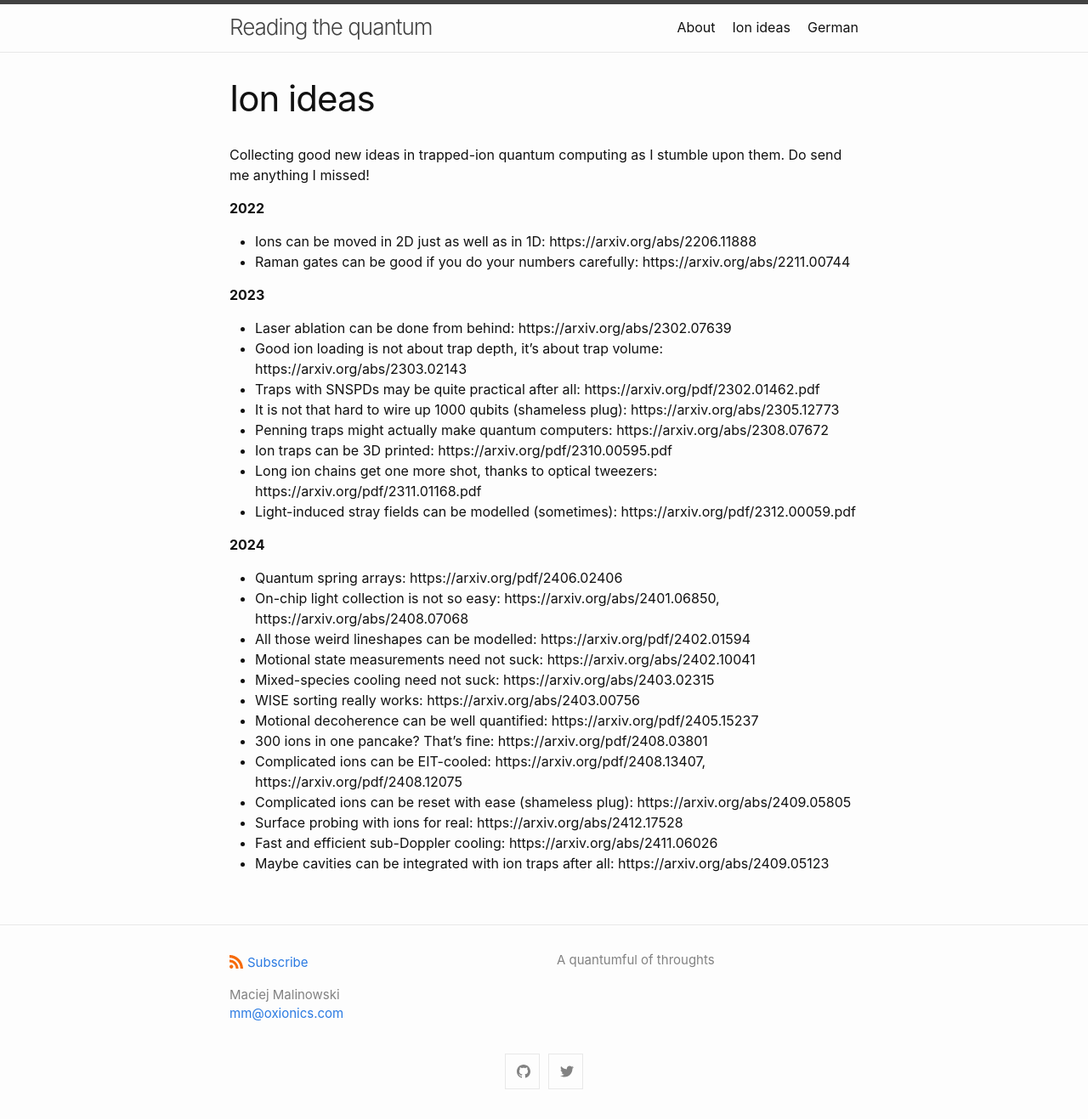
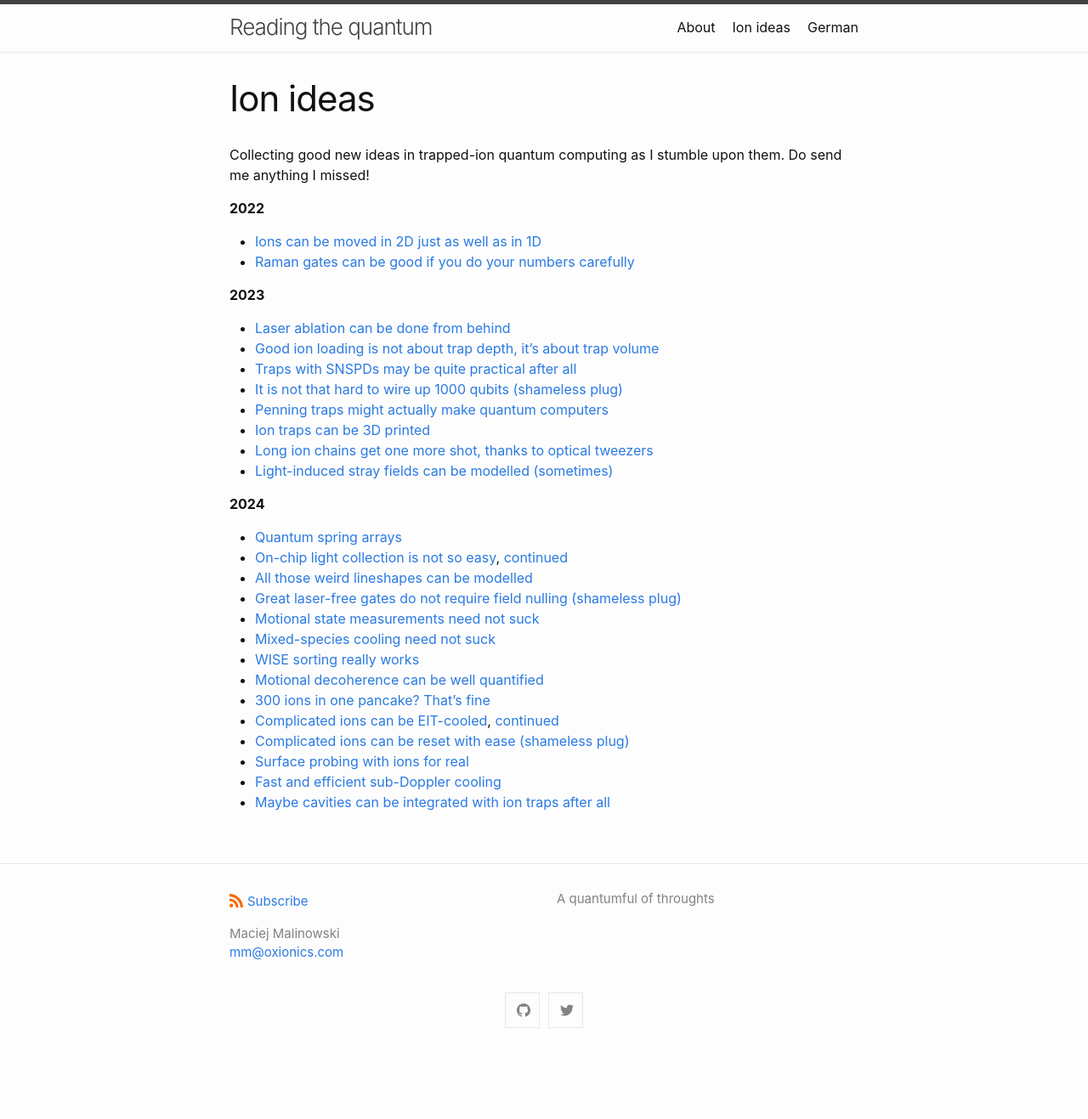
Before and after one commit to m-malinowski/m-malinowski.github.io, a Jekyll site: the page built from ion_trapping_ideas.md, in a window 1280 px wide. Shown: the whole page at 85% size. Built offline with Jekyll 4.4.1, drawn with Linux system fonts in a browser that asks for light colours; after the commit the page ends 1245 px from its top, so only the background shows below that.

Commit message:
Reformat ion trapping ideas to use markdown links

```diff
--- a/ion_trapping_ideas.md
+++ b/ion_trapping_ideas.md
@@ -7,30 +7,31 @@ permalink: /ideas/
 Collecting good new ideas in trapped-ion quantum computing as I stumble upon them. Do send me anything I missed!
 
 **2022**
-- Ions can be moved in 2D just as well as in 1D: https://arxiv.org/abs/2206.11888
-- Raman gates can be good if you do your numbers carefully: https://arxiv.org/abs/2211.00744
+- [Ions can be moved in 2D just as well as in 1D](https://arxiv.org/abs/2206.11888)
+- [Raman gates can be good if you do your numbers carefully](https://arxiv.org/abs/2211.00744)
 
 **2023**
-- Laser ablation can be done from behind: https://arxiv.org/abs/2302.07639
-- Good ion loading is not about trap depth, it's about trap volume: https://arxiv.org/abs/2303.02143
-- Traps with SNSPDs may be quite practical after all: https://arxiv.org/pdf/2302.01462.pdf
-- It is not that hard to wire up 1000 qubits (shameless plug): https://arxiv.org/abs/2305.12773
-- Penning traps might actually make quantum computers: https://arxiv.org/abs/2308.07672
-- Ion traps can be 3D printed: https://arxiv.org/pdf/2310.00595.pdf
-- Long ion chains get one more shot, thanks to optical tweezers: https://arxiv.org/pdf/2311.01168.pdf
-- Light-induced stray fields can be modelled (sometimes): https://arxiv.org/pdf/2312.00059.pdf
+- [Laser ablation can be done from behind](https://arxiv.org/abs/2302.07639)
+- [Good ion loading is not about trap depth, it's about trap volume](https://arxiv.org/abs/2303.02143)
+- [Traps with SNSPDs may be quite practical after all](https://arxiv.org/pdf/2302.01462.pdf)
+- [It is not that hard to wire up 1000 qubits (shameless plug)](https://arxiv.org/abs/2305.12773)
+- [Penning traps might actually make quantum computers](https://arxiv.org/abs/2308.07672)
+- [Ion traps can be 3D printed](https://arxiv.org/pdf/2310.00595.pdf)
+- [Long ion chains get one more shot, thanks to optical tweezers](https://arxiv.org/pdf/2311.01168.pdf)
+- [Light-induced stray fields can be modelled (sometimes)](https://arxiv.org/pdf/2312.00059.pdf)
 
 **2024**
-- Quantum spring arrays: https://arxiv.org/pdf/2406.02406
-- On-chip light collection is not so easy: https://arxiv.org/abs/2401.06850, https://arxiv.org/abs/2408.07068
-- All those weird lineshapes can be modelled: https://arxiv.org/pdf/2402.01594
-- Motional state measurements need not suck: https://arxiv.org/abs/2402.10041
-- Mixed-species cooling need not suck: https://arxiv.org/abs/2403.02315
-- WISE sorting really works: https://arxiv.org/abs/2403.00756
-- Motional decoherence can be well quantified: https://arxiv.org/pdf/2405.15237
-- 300 ions in one pancake? That's fine: https://arxiv.org/pdf/2408.03801
-- Complicated ions can be EIT-cooled: https://arxiv.org/pdf/2408.13407, https://arxiv.org/pdf/2408.12075
-- Complicated ions can be reset with ease (shameless plug): https://arxiv.org/abs/2409.05805
-- Surface probing with ions for real: https://arxiv.org/abs/2412.17528
-- Fast and efficient sub-Doppler cooling: https://arxiv.org/abs/2411.06026
-- Maybe cavities can be integrated with ion traps after all: https://arxiv.org/abs/2409.05123
+- [Quantum spring arrays](https://arxiv.org/pdf/2406.02406)
+- [On-chip light collection is not so easy](https://arxiv.org/abs/2401.06850), [continued](https://arxiv.org/abs/2408.07068)
+- [All those weird lineshapes can be modelled](https://arxiv.org/pdf/2402.01594)
+- [Great laser-free gates do not require field nulling (shameless plug)](https://arxiv.org/abs/2407.07694)
+- [Motional state measurements need not suck](https://arxiv.org/abs/2402.10041)
+- [Mixed-species cooling need not suck](https://arxiv.org/abs/2403.02315)
+- [WISE sorting really works](https://arxiv.org/abs/2403.00756)
+- [Motional decoherence can be well quantified](https://arxiv.org/pdf/2405.15237)
+- [300 ions in one pancake? That's fine](https://arxiv.org/pdf/2408.03801)
+- [Complicated ions can be EIT-cooled](https://arxiv.org/pdf/2408.13407), [continued](https://arxiv.org/pdf/2408.12075)
+- [Complicated ions can be reset with ease (shameless plug)](https://arxiv.org/abs/2409.05805)
+- [Surface probing with ions for real](https://arxiv.org/abs/2412.17528)
+- [Fast and efficient sub-Doppler cooling](https://arxiv.org/abs/2411.06026)
+- [Maybe cavities can be integrated with ion traps after all](https://arxiv.org/abs/2409.05123)
```
